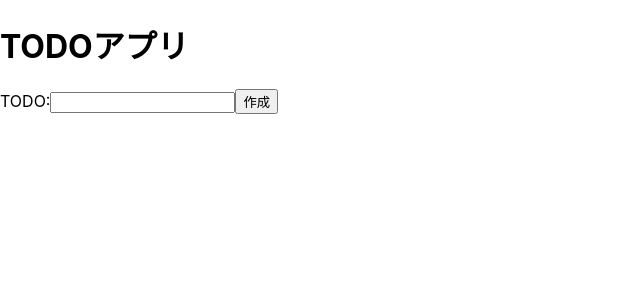
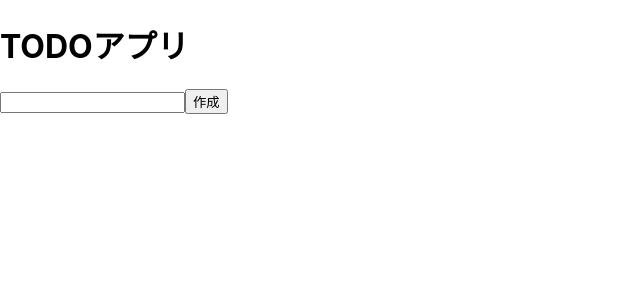
Before and after one commit to mkurom/coding-test, a React (Create React App) app: page / in a window 1280 px wide. Shown: the top 300 px of the page, without its empty margins (0-640 px from the left). Built offline with nearby package versions, Linux system fonts and the light colour scheme.

Commit message:
App.jsのformを修正

```diff
--- a/src/App.jsx
+++ b/src/App.jsx
@@ -32,14 +32,8 @@ export const App = () => {
   return (
     <div>
       <h1>TODOアプリ</h1>
-
-      <form>
-        <label>
-          TODO:
-          <input type="text" value={todoText} onChange={onChangeText} />
-        </label>
-        <input type="submit" value="作成" onClick={onClickAdd} />
-      </form>
+      <input type="text" value={todoText} onChange={onChangeText} />
+      <button type="button" onClick={onClickAdd}>作成</button>
 
       <TodoList todoItems={todoList} />
     </div>
```
